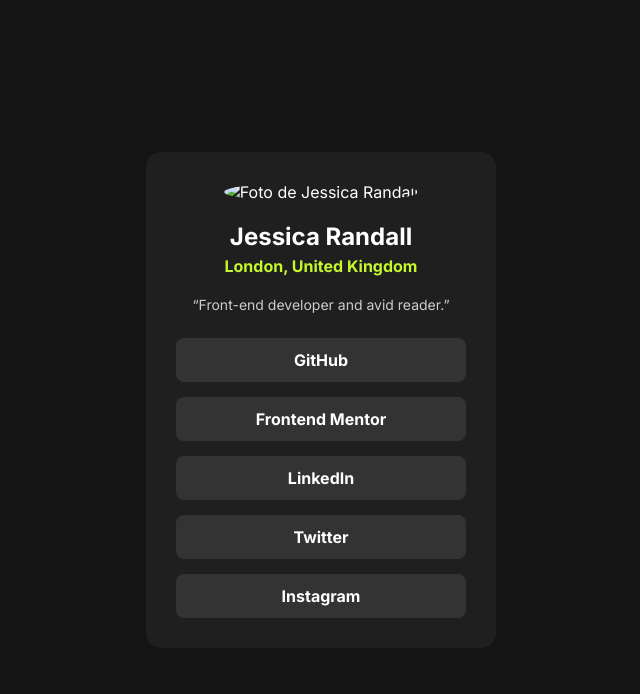
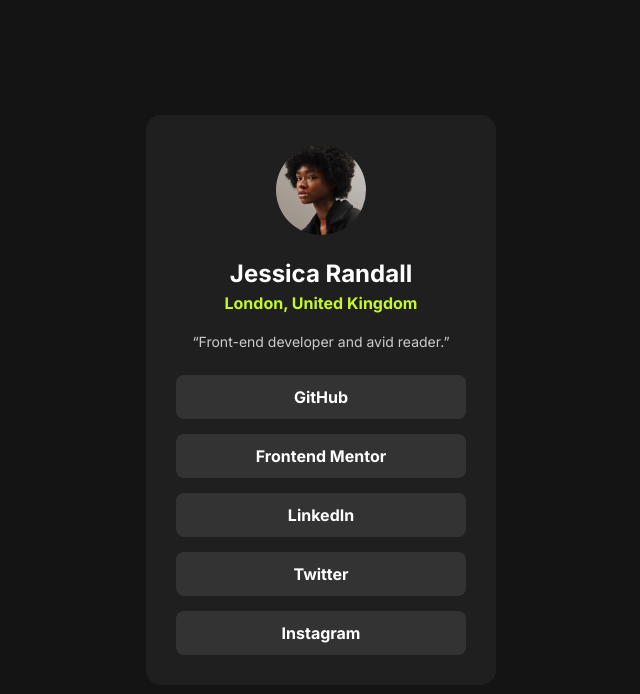
Before and after one commit to CarlaRhaylla/Perfil-de-links-sociais, a plain HTML site: page index.html in a window 1280 px wide. Shown: the whole page, without its empty margins (319-959 px from the left). Drawn offline with Linux system fonts and the light colour scheme.

Commit message:
Update index.html

```diff
--- a/index.html
+++ b/index.html
@@ -11,7 +11,7 @@
 
 <body>
   <div class="card">
-    <img class="avatar" src="images/avatar.jpg" alt="Foto de Jessica Randall" />
+    <img class="avatar" src="avatar.jpg" alt="Foto de Jessica Randall" />
 
     <h1>Jessica Randall</h1>
     <p class="location">London, United Kingdom</p>
```
